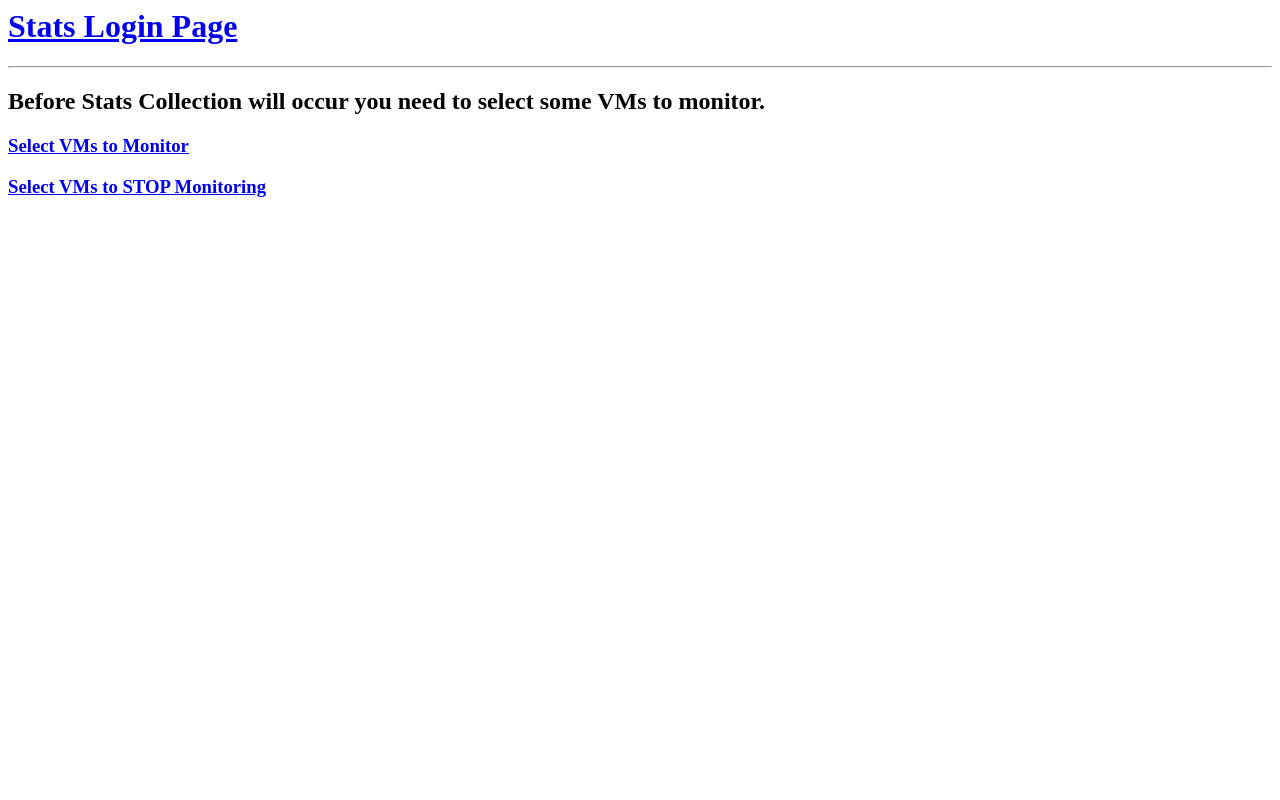
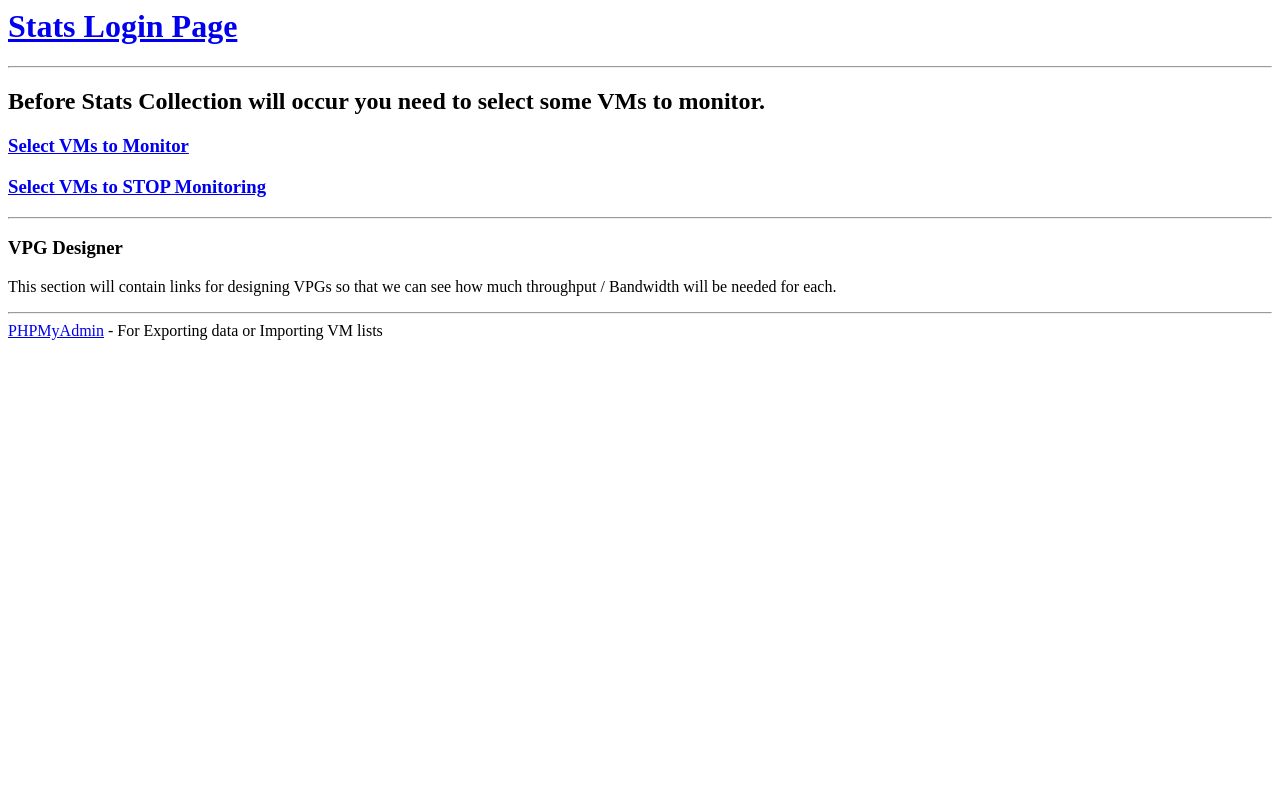
Before and after one commit to Zerto-TA-Public/zplanner, a PHP site: page / in a window 1280 px wide. Run offline with PHP 8.4, Linux system fonts and the light colour scheme.

```diff
--- a/html/index.php
+++ b/html/index.php
@@ -8,5 +8,10 @@ $server = $_SERVER['SERVER_ADDR'];
 <h1><a href="http://<?php echo $server; ?>:3000/" >Stats Login Page</a></h1>
 <hr>
 <H2>Before Stats Collection will occur you need to select some VMs to monitor.</h2>
-<h3><a href="monitor.php">Select VMs to Monitor</a></h1>
-<h3><a href="unmonitor.php">Select VMs to STOP  Monitoring</a></h1>
+<h3><a href="monitor.php">Select VMs to Monitor</a></h3>
+<h3><a href="unmonitor.php">Select VMs to STOP  Monitoring</a></h3>
+<hr>
+<h3>VPG Designer</h3>
+<p>This section will contain links for designing VPGs so that we can see how much throughput / Bandwidth will be needed for each.</p>
+<hr>
+<a href="phpmyadmin/">PHPMyAdmin</a> - For Exporting data or Importing VM lists
```
Also changed, not shown: 2 other files.
